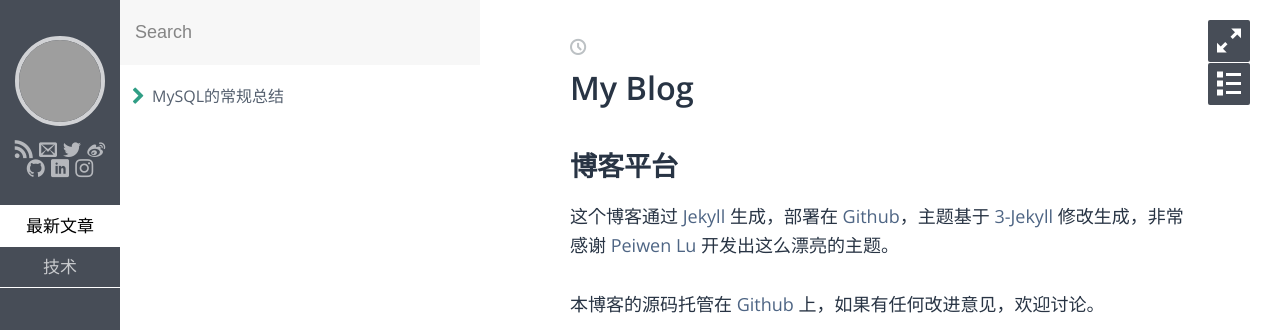
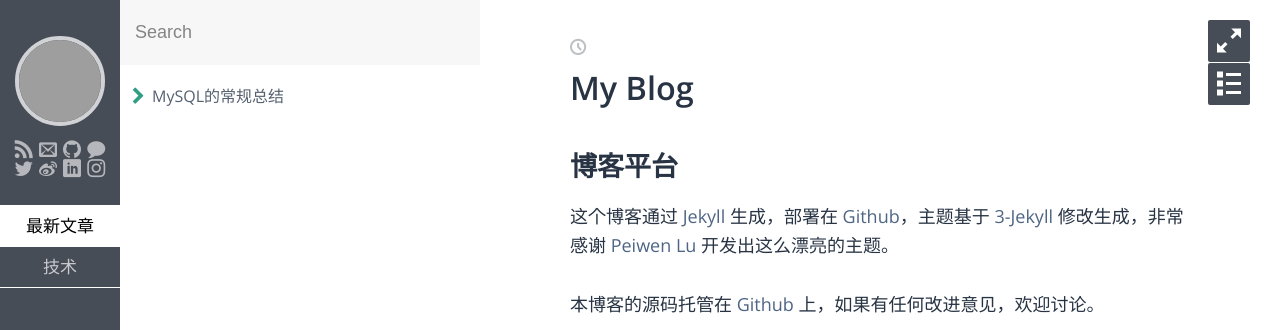
Before and after one commit to fdrgbs/fdrgbs.github.io, a Jekyll site: the page built from index.md, in a window 1280 px wide. Shown: the top 330 px of the page. Built offline with Jekyll 4.4.1, drawn with Linux system fonts in a browser that asks for light colours; some web fonts are replaced; grey boxes are pictures that could not be loaded.

Commit message:
add zhihu

```diff
--- a/_config.yml
+++ b/_config.yml
@@ -19,10 +19,11 @@ weibo: sungl
 github: fdrgbs
 instagram: sungl
 linkedin: sungl
+zhihu: yi-shan-15-10
 
 # avatar and Favicon
 avatar: https://avatars3.githubusercontent.com/u/16954492
-favicon: http://imgs.yansu.org/site-favicon.ico
+favicon: https://avatars3.githubusercontent.com/u/16954492
 
 # disqus config
 disqus:
--- a/_includes/social.html
+++ b/_includes/social.html
@@ -1,14 +1,19 @@
 <!-- Generate icon by yourself https://icomoon.io/app/#/select -->
+
+{% if site.github %}
+  <a href="https://github.com/{{ site.github }}" class="sidebar-social-icon github" target="_blank"></a>
+{% endif %}
+
+{% if site.zhihu %}
+  <a href="https://www.zhihu.com/people/{{ site.zhihu }}" class="sidebar-social-icon zhihu" target="_blank"></a>
+{% endif %}
+
 {% if site.twitter %}
   <a href="https://twitter.com/{{ site.twitter }}" class="sidebar-social-icon twitter" target="_blank"></a>
 {% endif %}
 
 {% if site.weibo %}
   <a href="http://www.weibo.com/{{ site.weibo }}" class="sidebar-social-icon weibo" target="_blank"></a>
-{% endif %}
-
-{% if site.github %}
-  <a href="https://github.com/{{ site.github }}" class="sidebar-social-icon github" target="_blank"></a>
 {% endif %}
 
 {% if site.linkedin %}
--- a/_sass/02-icon.scss
+++ b/_sass/02-icon.scss
@@ -81,3 +81,6 @@
 %icon-stackoverflow {
   content: "\ead0";
 }
+%icon-zhihu {
+content: "\e96b";
+}
--- a/_sass/04-sidebar.sass
+++ b/_sass/04-sidebar.sass
@@ -72,6 +72,8 @@
     @extend %icon-linkedin
   &.instagram:before
     @extend %icon-instagram
+  &.zhihu:before
+    @extend %icon-zhihu
 
 
 #sidebar-tags
```
